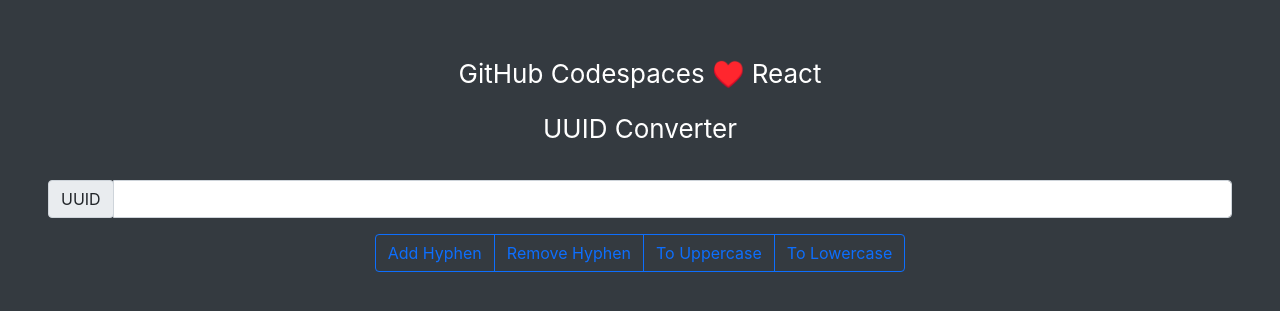
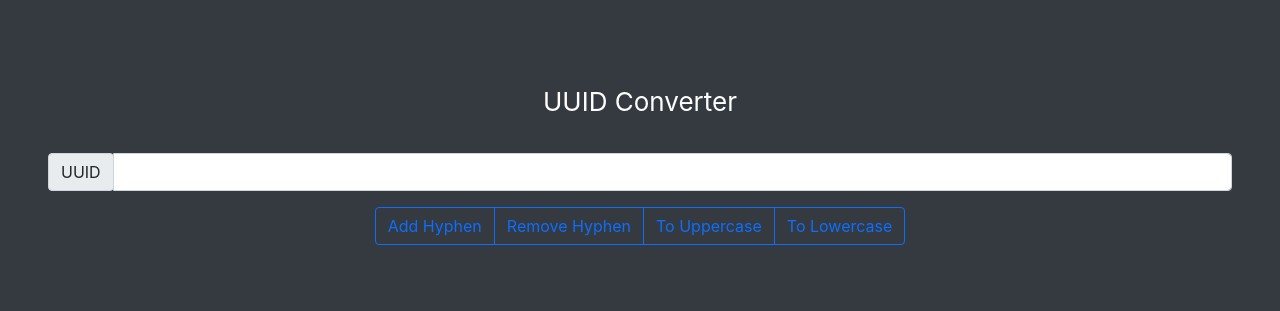
Before and after one commit to YasudaYutaka/uuid-utils, a React (Create React App) app: page / in a window 1280 px wide. Shown: the part 237-548 px from the top of the page. Built offline with nearby package versions, Linux system fonts and the light colour scheme.

Commit message:
feat: Remove github text

```diff
--- a/src/App.js
+++ b/src/App.js
@@ -29,9 +29,6 @@
   return (
     <div className="App">
       <header className="App-header">
-        <p>
-          GitHub Codespaces <span className="heart">♥️</span> React
-        </p>
         <p className="medium">
           UUID Converter
         </p>
```
